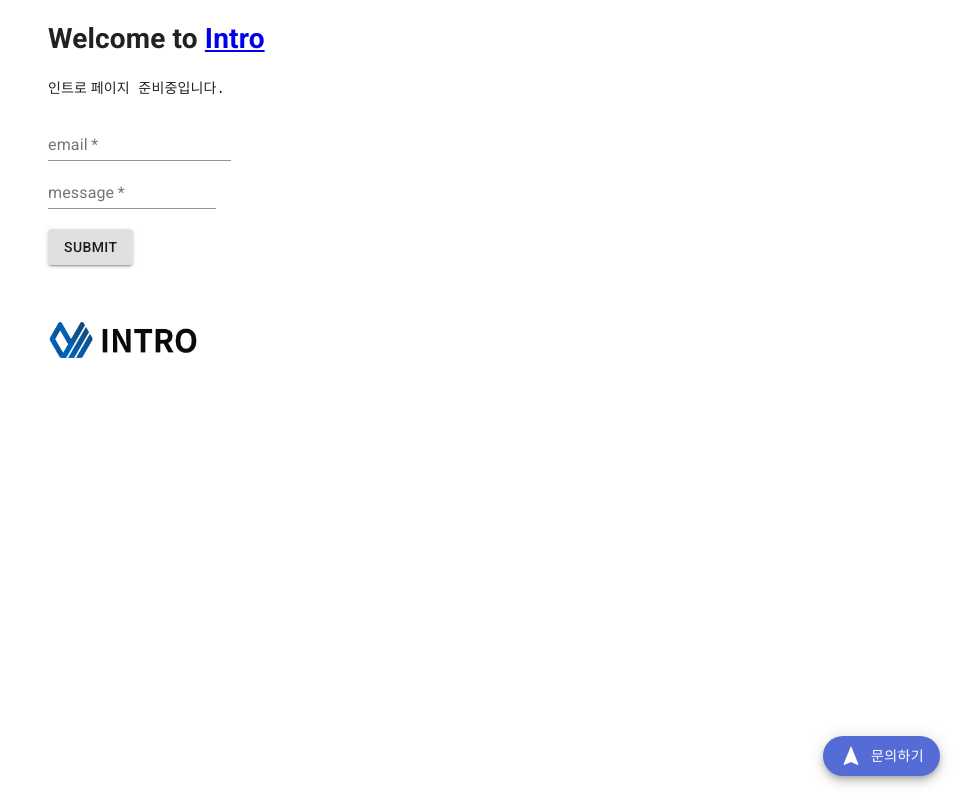
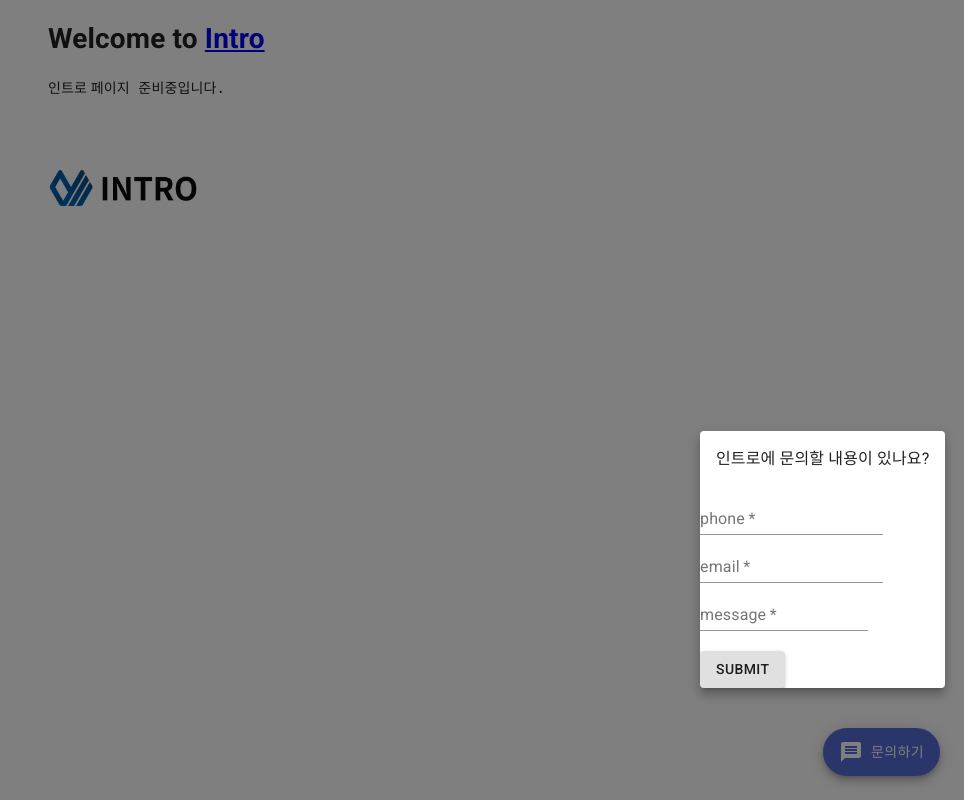
Before and after one commit to intro-taktak/nextjs_vercel, a Next.js app: page / in a window 1280 px wide. Both pictures are taken after a click on the button "문의하기". Shown: the whole page, without its empty margins (316-1280 px from the left). Built offline with nearby package versions, Linux system fonts and the light colour scheme.

Commit message:
문의 추가

```diff
--- a/pages/index.js
+++ b/pages/index.js
@@ -1,19 +1,9 @@
 import React from 'react';
 import { makeStyles } from '@material-ui/core/styles';
 import Container from '@material-ui/core/Container';
-import Fab from '@material-ui/core/Fab';
-import NavigationIcon from '@material-ui/icons/Navigation';
 import ContactForm from '../src/ContactForm'
 
 const useStyles = makeStyles((theme) => ({
-  fab: {
-    position: 'absolute',
-    bottom: theme.spacing(3),
-    right: theme.spacing(3),
-  },
-  extendedIcon: {
-    marginRight: theme.spacing(1),
-  },
   logo: {
     height:150
   }
@@ -33,16 +23,7 @@ export default function Index() {
           인트로{' '}
           <code>페이지 준비중입니다.</code>
         </p>
-        <Fab
-          variant="extended"
-          size="medium"
-          color="primary"
-          aria-label="add"
-          className={classes.fab}
-        >
-          <NavigationIcon className={classes.extendedIcon} />
-          문의하기
-        </Fab>
+
         <ContactForm />
         <footer>
         <img src="/logo.png" alt="Intro Logo" className={classes.logo} />
--- a/src/ContactForm.js
+++ b/src/ContactForm.js
@@ -2,6 +2,12 @@ import React, { useState } from 'react'
 import axios from 'axios'
 import TextField from '@material-ui/core/TextField';
 import Button from '@material-ui/core/Button';
+import { makeStyles } from '@material-ui/core/styles';
+import Popover from '@material-ui/core/Popover';
+import Typography from '@material-ui/core/Typography';
+import Fab from '@material-ui/core/Fab';
+import MessageIcon from '@material-ui/icons/Message';
+import Backdrop from '@material-ui/core/Backdrop';
 
 export default () => {
   const [status, setStatus] = useState({
@@ -10,6 +16,7 @@ export default () => {
     info: { error: false, msg: null },
   })
   const [inputs, setInputs] = useState({
+    phone: '',
     email: '',
     message: '',
   })
@@ -21,6 +28,7 @@ export default () => {
         info: { error: false, msg: msg },
       })
       setInputs({
+        phone: '',
         email: '',
         message: '',
       })
@@ -60,9 +68,86 @@ export default () => {
         handleServerResponse(false, error.response.data.error)
       })
   }
+
+  const useStyles = makeStyles((theme) => ({
+    typography: {
+      padding: theme.spacing(2),
+    },
+    fab: {
+      position: 'absolute',
+      bottom: theme.spacing(3),
+      right: theme.spacing(3),
+    },
+    extendedIcon: {
+      marginRight: theme.spacing(1),
+    },
+    backdrop: {
+      zIndex: theme.zIndex.drawer + 1,
+      color: '#fff',
+    },
+    popover: {
+      marginTop: theme.spacing(-5),
+    }
+  }));
+
+  const classes = useStyles();
+  const [anchorEl, setAnchorEl] = React.useState(null);
+
+  const handleClick = (event) => {
+    setAnchorEl(event.currentTarget);
+  };
+
+  const handleClose = () => {
+    setAnchorEl(null);
+  };
+
+  const open = Boolean(anchorEl);
+  const id = open ? 'simple-popover' : undefined;
+
   return (
     <main>
+
+
+<div>
+        <Fab
+          variant="extended"
+          color="primary"
+          aria-label="add"
+          className={classes.fab}
+          onClick={handleClick}
+          aria-describedby={id}
+        >
+          <MessageIcon className={classes.extendedIcon} />
+          문의하기
+        </Fab>
+        <Backdrop className={classes.backdrop} open={open} onClick={handleClose}>
+        <Popover
+        id={id}
+        open={open}
+        anchorEl={anchorEl}
+        onClose={handleClose}
+        anchorOrigin={{
+          vertical: 'top',
+          horizontal: 'left',
+        }}
+        transformOrigin={{
+          vertical: 'bottom',
+          horizontal: 'center',
+        }}
+        className={classes.popover}
+      >
+        <Typography className={classes.typography}>인트로에 문의할 내용이 있나요?</Typography>
           <form onSubmit={handleOnSubmit}>
+            <TextField
+              id="phone"
+              type="text"
+              name="phone"
+              onChange={handleOnChange}
+              required
+              value={inputs.phone}
+              label="phone"
+            ></TextField>
+            <br></br>
             <TextField
               id="email"
               type="email"
@@ -72,9 +157,7 @@ export default () => {
               value={inputs.email}
               label="email"
             ></TextField>
-
             <br></br>
-
             <TextField
               id="message"
               name="message"
@@ -94,6 +177,15 @@ export default () => {
                 : 'Submitting...'}
             </Button>
         </form>
+      </Popover>
+      </Backdrop>
+
+    </div>
+
+
+
+
+
       {status.info.error && (
         <div className="error">Error: {status.info.msg}</div>
       )}
```
Lines whose indentation alone changed are shown as unchanged.
